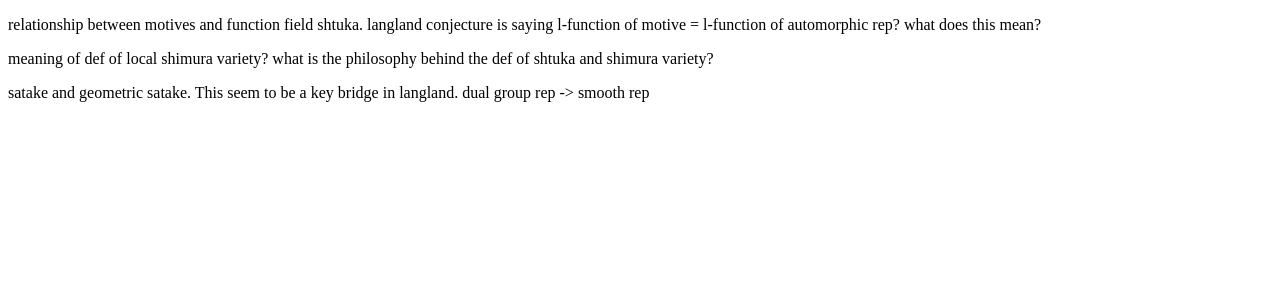
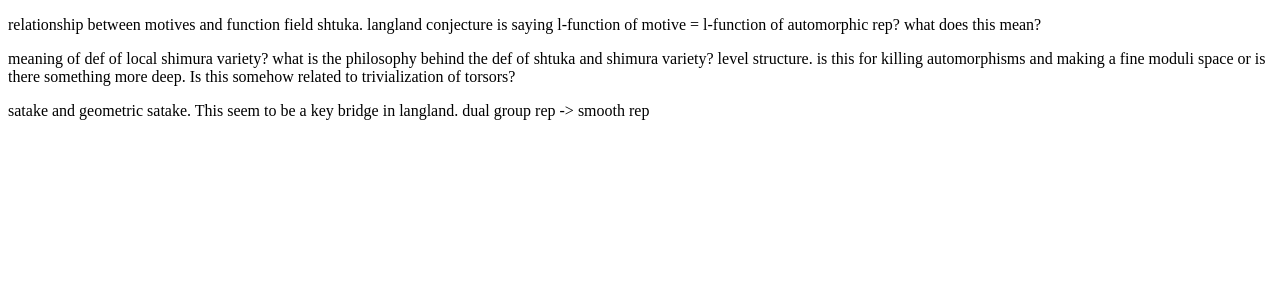
Before and after one commit to alchan00/alchan00.github.io, a Jekyll site: the page built from questions/index.md, in a window 1280 px wide. Shown: the top 300 px of the page. Built offline with Jekyll 4.4.1, drawn with Linux system fonts in a browser that asks for light colours; our own code applies the rules of GitHub Pages for plain Markdown files.

Commit message:
Update index.md

```diff
--- a/questions/index.md
+++ b/questions/index.md
@@ -3,6 +3,6 @@ relationship between motives and function field shtuka.
 langland conjecture is saying l-function of motive = l-function of automorphic rep? what does this mean?
 
 meaning of def of local shimura variety? what is the philosophy behind the def of shtuka and shimura variety?
-
+level structure. is this for killing automorphisms and making a fine moduli space or is there something more deep. Is this somehow related to trivialization of torsors?
 
 satake and geometric satake. This seem to be a key bridge in langland. dual group rep -> smooth rep
```
